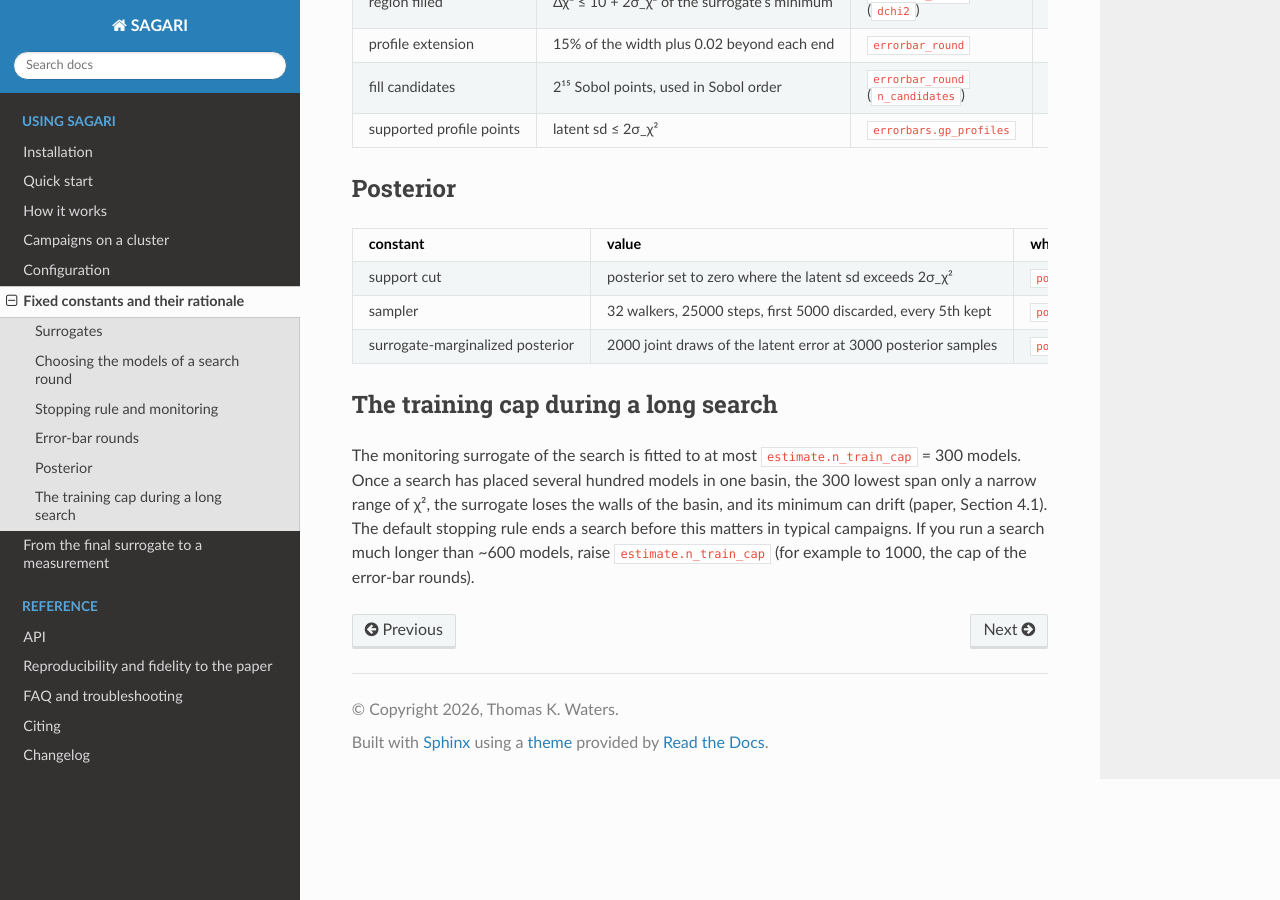
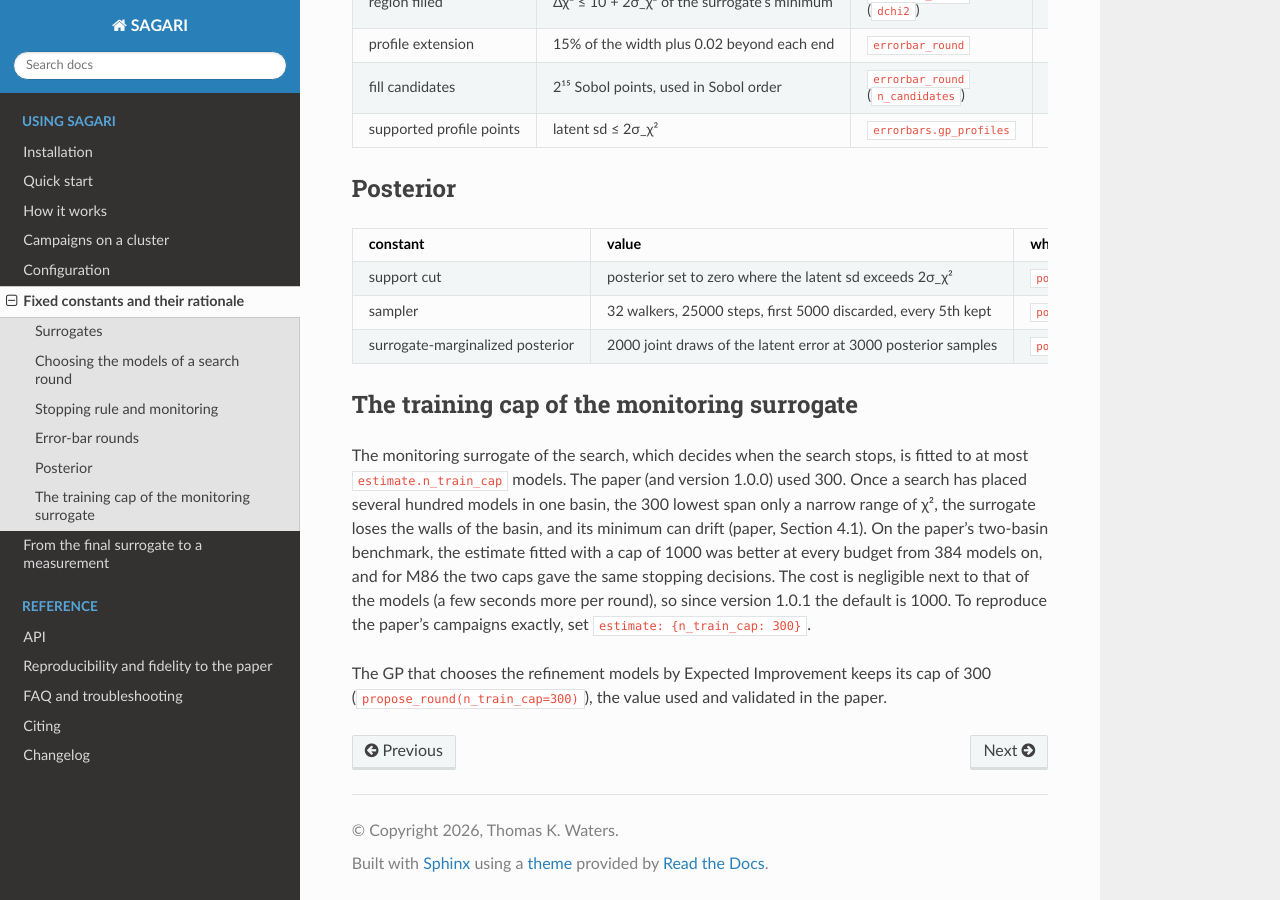
Before and after one commit to thomas-k-waters/sagari, a Sphinx documentation site: the page built from docs/constants.md, in a window 1280 px wide and 900 px high, scrolled down 1285 px. Built offline with Sphinx 7.4.7 and the Read the Docs theme 3.1.0, drawn with Linux system fonts in a browser that asks for light colours; pages that are not in the unit, such as notebooks, are missing from menus.

Commit message:
Raise the default training cap of the monitoring surrogate to 1000.

```diff
--- a/docs/constants.md
+++ b/docs/constants.md
@@ -50,10 +50,15 @@ the unit cube, and σ_χ² is the model-to-model scatter fitted by the surrogate
 | sampler | 32 walkers, 25000 steps, first 5000 discarded, every 5th kept | `posterior.run_emcee` | the settings of the paper. Check the chains of a new problem as for any MCMC |
 | surrogate-marginalized posterior | 2000 joint draws of the latent error at 3000 posterior samples | `posterior.surface_draws` | enough draws for the quantiles to be stable; the subsample keeps the covariance matrix tractable. Check the effective sample size of the reweighted draws (`posterior.reweight`) |
 
-## The training cap during a long search
+## The training cap of the monitoring surrogate
 
-The monitoring surrogate of the search is fitted to at most `estimate.n_train_cap` = 300 models. Once a search has
-placed several hundred models in one basin, the 300 lowest span only a narrow range of χ², the surrogate loses
-the walls of the basin, and its minimum can drift (paper, Section 4.1). The default stopping rule ends a search
-before this matters in typical campaigns. If you run a search much longer than ~600 models, raise
-`estimate.n_train_cap` (for example to 1000, the cap of the error-bar rounds).
+The monitoring surrogate of the search, which decides when the search stops, is fitted to at most
+`estimate.n_train_cap` models. The paper (and version 1.0.0) used 300. Once a search has placed several hundred
+models in one basin, the 300 lowest span only a narrow range of χ², the surrogate loses the walls of the basin,
+and its minimum can drift (paper, Section 4.1). On the paper's two-basin benchmark, the estimate fitted with a cap
+of 1000 was better at every budget from 384 models on, and for M86 the two caps gave the same stopping decisions.
+The cost is negligible next to that of the models (a few seconds more per round), so since version 1.0.1 the
+default is 1000. To reproduce the paper's campaigns exactly, set `estimate: {n_train_cap: 300}`.
+
+The GP that chooses the refinement models by Expected Improvement keeps its cap of 300
+(`propose_round(n_train_cap=300)`), the value used and validated in the paper.
```
Also changed, not shown: CHANGELOG.md (+10 -0 lines), docs/configuration.md (+3 -2 lines), docs/reproducibility.md (+4 -2 lines), 1 other file.
